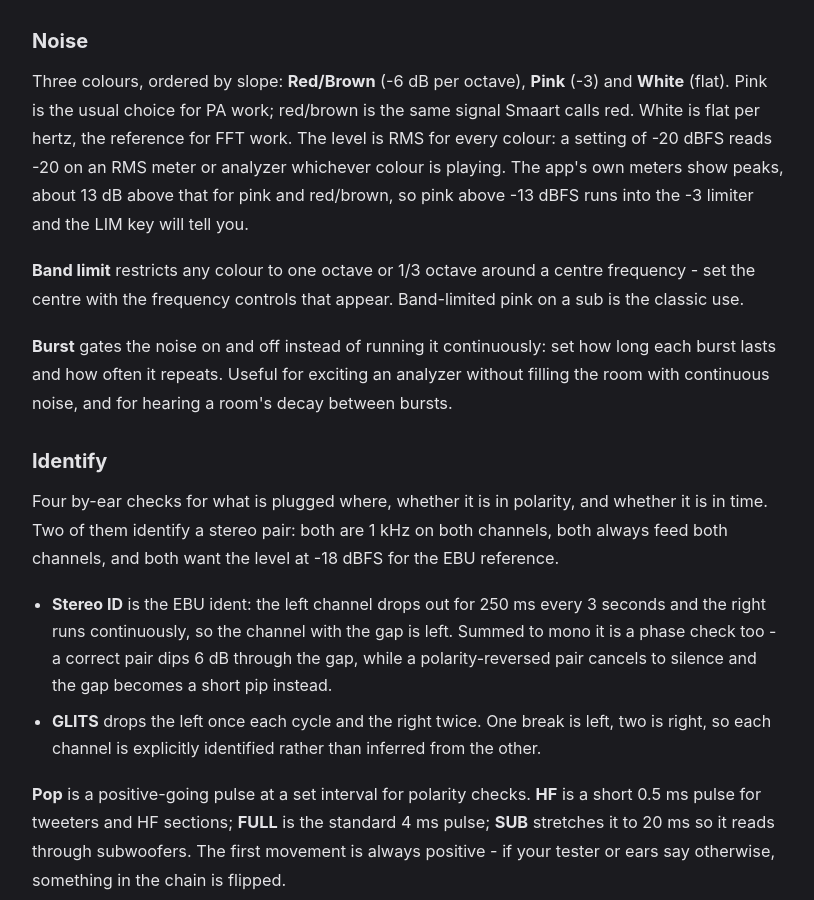
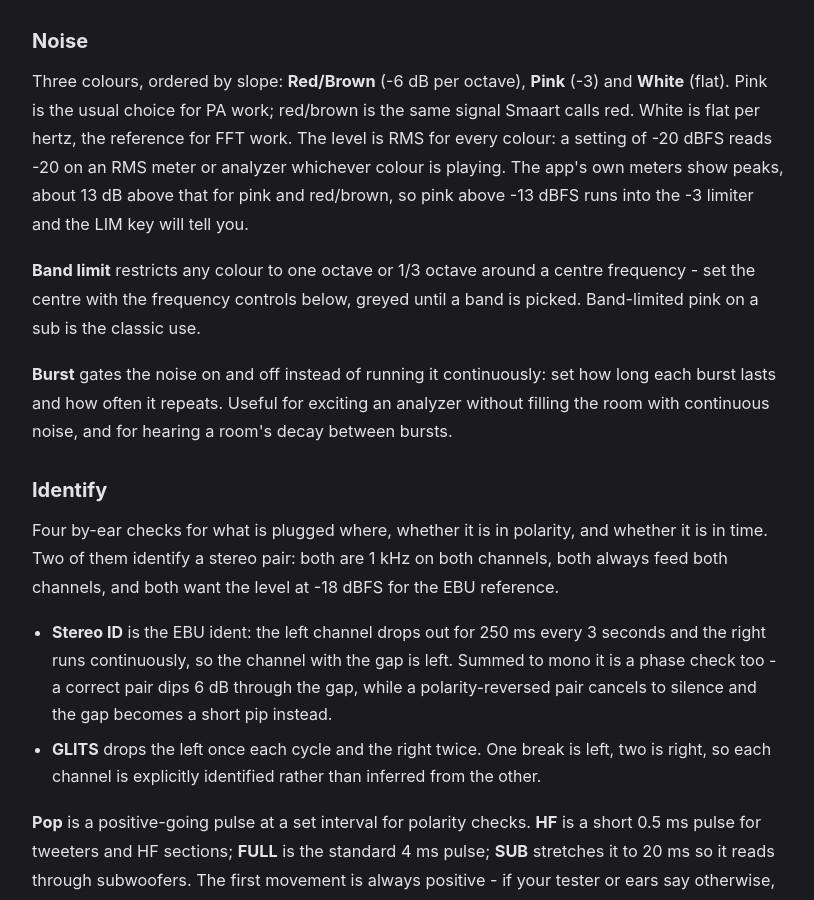
Before and after one commit to BSKapps/bskapps.github.io, a Jekyll site: the page built from articles/stimulus-guide/index.html, in a window 1280 px wide and 900 px high, scrolled down 1740 px. Shown: the whole window, without its empty margins (232-1046 px from the left). Built offline with Jekyll 4.4.1, drawn with Linux system fonts in a browser that asks for light colours.

Commit message:
Stimulus guide: noise centre controls stay in place, greyed at FULL

```diff
--- a/_data/guides/stimulus-guide.json
+++ b/_data/guides/stimulus-guide.json
@@ -108,7 +108,7 @@
         },
         {
           "type": "paragraph",
-          "text": "**Band limit** restricts any colour to one octave or 1/3 octave around a centre frequency - set the centre with the frequency controls that appear. Band-limited pink on a sub is the classic use."
+          "text": "**Band limit** restricts any colour to one octave or 1/3 octave around a centre frequency - set the centre with the frequency controls below, greyed until a band is picked. Band-limited pink on a sub is the classic use."
         },
         {
           "type": "paragraph",
```
